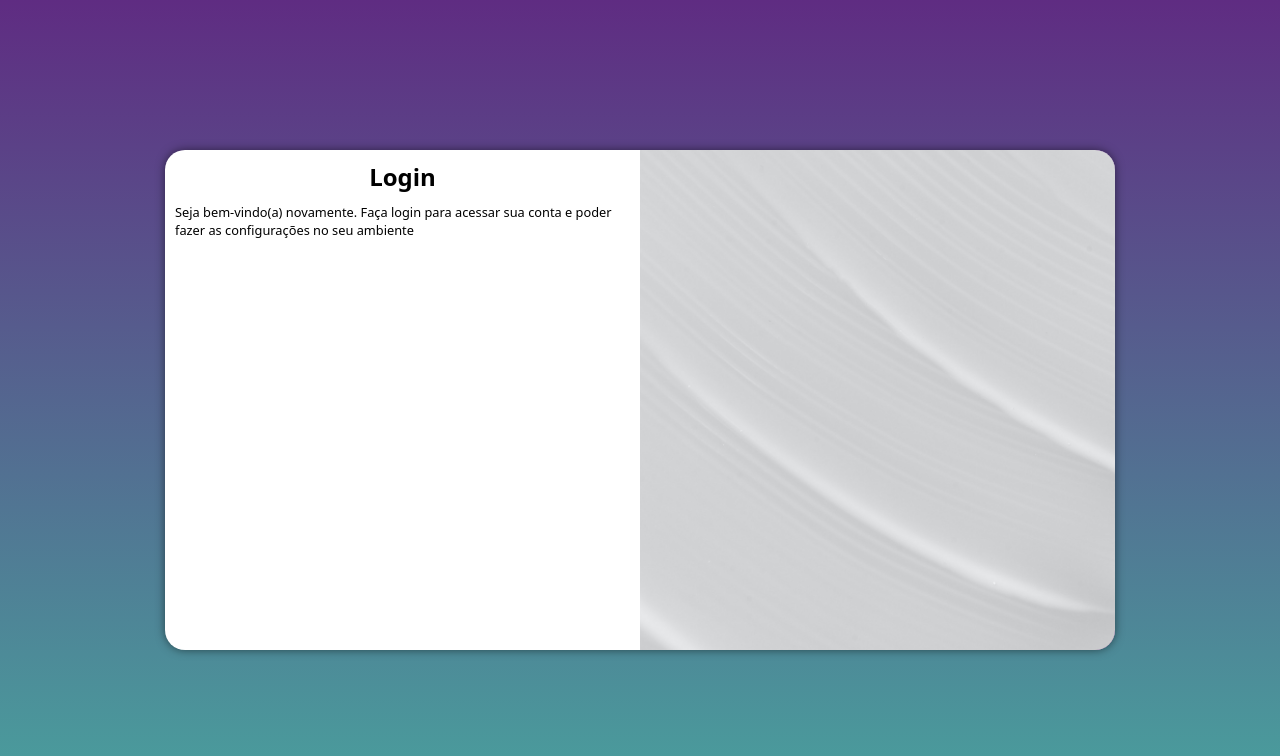
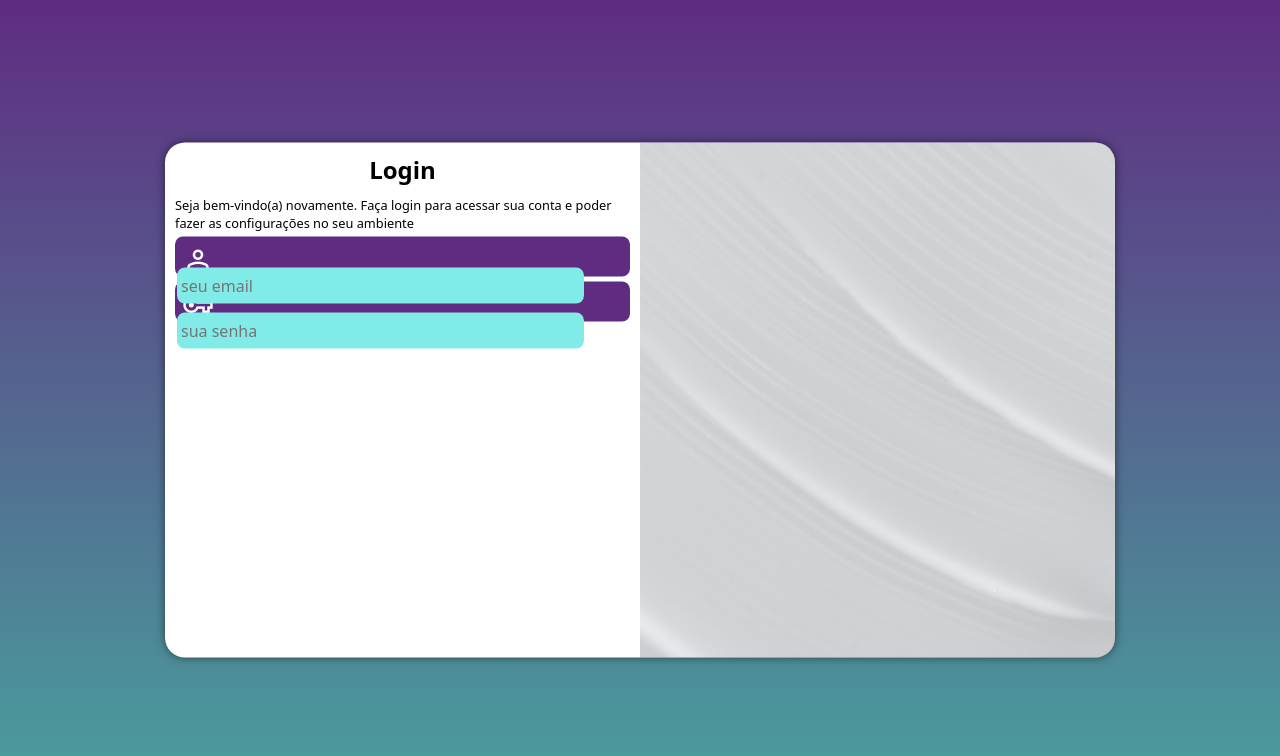
Before and after one commit to KaiqueFerreira011/html-css, a plain HTML site: page exercicios/praticandologin2/index.html in a window 1280 px wide. Drawn offline with nearby package versions, Linux system fonts and the light colour scheme.

Commit message:
praticando

```diff
--- a/exercicios/praticandologin2/estilos/query.css
+++ b/exercicios/praticandologin2/estilos/query.css
@@ -29,6 +29,18 @@
         float: right;
         width: 70%;
     }
+
+    form div.campo input {
+        background-color: #80ebe7;
+        font-size: 1em;
+        height: 100%;
+        padding: 4px;
+        width: calc(100% - 44px);
+        border: 0;
+        border-radius: 8px;
+
+        transform: translateY(-12px);
+    }
 }
 
 @media screen and (min-width: 992px) {
--- a/exercicios/praticandologin2/estilos/style.css
+++ b/exercicios/praticandologin2/estilos/style.css
@@ -34,7 +34,7 @@ main {
 
     background-color: white;
     width: 250px;
-    height: 500px;
+    height: 515px;
     border-radius: 20px;
     box-shadow: 0px 0px 10px rgba(0, 0, 0, 0.514);
 }
@@ -62,3 +62,40 @@ main {
 .login .formulario p {
     font-size: 0.8em;
 }
+
+form .campo label {
+    display: none;
+}
+
+form .campo {
+    display: block;
+    background-color: #5f2c82;
+    border: 2px solid #5f2c82;
+    width: 100%;
+    height: 40px;
+    margin: 5px 0px;
+    border-radius: 8px;
+}
+
+form div.campo span {
+    color: white;
+    font-size: 2em;
+    width: 40px;
+    padding: 5px;
+}
+
+form div.campo input {
+    background-color: #80ebe7;
+    font-size: 1em;
+    height: 100%;
+    padding: 4px;
+    width: calc(100% - 44px);
+    border: 0;
+    border-radius: 8px;
+
+    transform: translateY(-13px);
+}
+
+form div.campo input:focus-within {
+    background-color: white;
+}
--- a/exercicios/praticandologin2/index.html
+++ b/exercicios/praticandologin2/index.html
@@ -1,13 +1,17 @@
 <!DOCTYPE html>
 <html lang="pt-br">
+
 <head>
     <meta charset="UTF-8">
     <meta http-equiv="X-UA-Compatible" content="IE=edge">
     <meta name="viewport" content="width=device-width, initial-scale=1.0">
     <title>Login</title>
+    <link rel="stylesheet"
+        href="https://fonts.googleapis.com/css2?family=Material+Symbols+Outlined:opsz,wght,FILL,GRAD@20..48,100..700,0..1,-50..200" />
     <link rel="stylesheet" href="estilos/style.css">
     <link rel="stylesheet" href="estilos/query.css">
 </head>
+
 <body>
     <main>
         <section class="login">
@@ -17,8 +21,29 @@
             <div class="formulario">
                 <h1>Login</h1>
                 <p>Seja bem-vindo(a) novamente. Faça login para acessar sua conta e poder fazer as configurações no seu ambiente</p>
+
+                <form action="" method="post" autocomplete="on">
+                    <div class="campo">
+                        <span class="material-symbols-outlined">
+                            person
+                        </span>
+                        <input type="email" name="inome" id="inome" required minlength="8" maxlength="30"
+                            placeholder="seu email" autocomplete="email">
+                        <label for="inome">nome:</label>
+                    </div>
+
+                    <div class="campo">
+                        <span class="material-symbols-outlined">
+                            vpn_key
+                        </span>
+                        <input type="password" name="isen" id="isen" required minlength="6" maxlength="20"
+                            placeholder="sua senha" autocomplete="current-password">
+                        <label for="isen">senha:</label>
+                    </div>
             </div>
+            </form>
         </section>
     </main>
 </body>
+
 </html>
```
